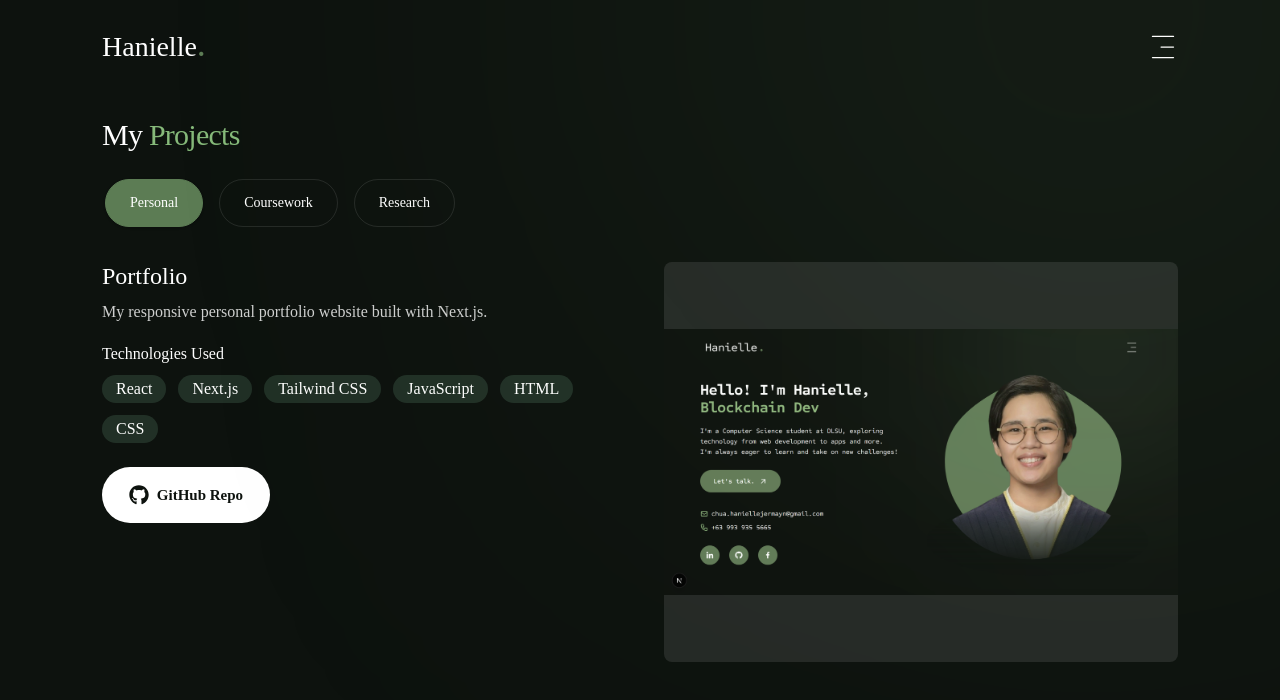
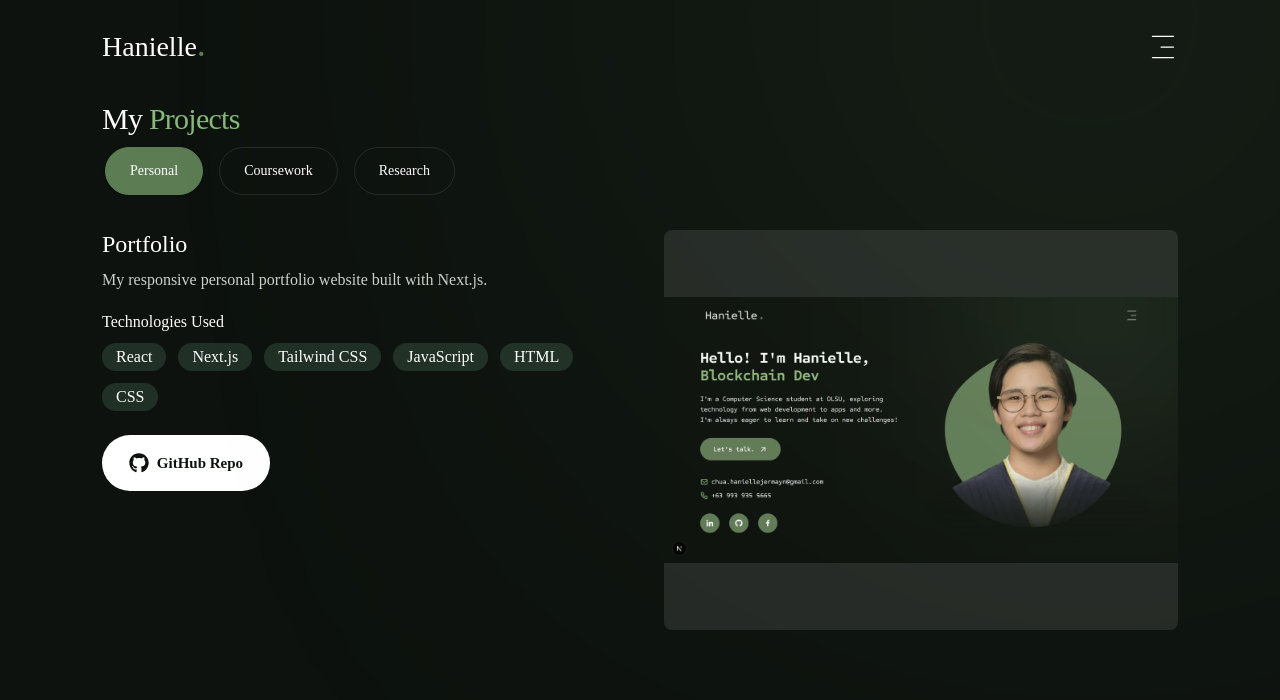
Before and after one commit to haniellejermayn/haniellejermayn-portfolio, a Next.js app: page /projects in a window 1280 px wide. Shown: the top 700 px of the page. Built offline with nearby package versions, Linux system fonts and the light colour scheme; a web font is replaced by a local one.

Commit message:
added pagination in projects

```diff
--- a/package.json
+++ b/package.json
@@ -24,7 +24,8 @@
     "react-icons": "^5.5.0",
     "react-type-animation": "^3.2.0",
     "swiper": "^11.2.6",
-    "tailwind-merge": "^3.2.0"
+    "tailwind-merge": "^3.2.0",
+    "tailwind-scrollbar": "^4.0.2"
   },
   "devDependencies": {
     "@eslint/eslintrc": "^3",
--- a/src/app/globals.css
+++ b/src/app/globals.css
@@ -1,5 +1,6 @@
 @import "tailwindcss";
 @import "tw-animate-css";
+@plugin "tailwind-scrollbar";
 
 @theme {
   /* breakpoints */
--- a/src/app/projects/page.jsx
+++ b/src/app/projects/page.jsx
@@ -4,15 +4,17 @@ import { motion } from "framer-motion";
 
 // Swiper
 import { Swiper, SwiperSlide } from "swiper/react";
-import { Pagination } from "swiper/modules";
+import { Pagination, Navigation } from "swiper/modules";
 import "swiper/css";
 import "swiper/css/pagination";
+import "swiper/css/navigation";
 
 import { Tabs, TabsContent, TabsList, TabsTrigger } from "@/components/ui/tabs";
 import Link from "next/link";
 import Image from "next/image";
 import { MdArrowOutward } from "react-icons/md";
 import { FaGithub } from "react-icons/fa";
+import { IoIosArrowBack, IoIosArrowForward } from "react-icons/io";
 
 const projects = [
   {
@@ -85,18 +87,15 @@ const Projects = () => {
       }}
       className="min-h-[80vh] flex items-center py-0"
     >
-      <div className="container mx-auto w-full h-[80vh] flex flex-col mt-6">
+      <div className="container mx-auto w-full h-[80vh] flex flex-col mt-2">
         {/* Header */}
-        <h2 className="h2 mb-6 max-w-[600px]">
+        <h2 className="h2 mb-2 max-w-[600px]">
           My <span className="text-accent-light">Projects</span>
         </h2>
         {/* Tabs */}
-        <Tabs
-          defaultValue="Personal"
-          className="w-full flex flex-col gap-6 md:gap-8 2xl:gap-12"
-        >
+        <Tabs defaultValue="Personal" className="w-full flex flex-col gap-2 ">
           {/* Tabs List */}
-          <TabsList className="flex flex-wrap justify-center items-center gap-4 h-full mb-4 md:mb-0">
+          <TabsList className="max-h-[80px] flex flex-wrap justify-center items-center gap-4 h-full mb-0">
             {categories.map((category) => {
               return (
                 <TabsTrigger
@@ -111,11 +110,34 @@ const Projects = () => {
             })}
           </TabsList>
           {/* Tabs Content */}
-          <div>
+          <div className="scrollbar scrollbar-thumb-accent scrollbar-track-accent/5 overflow-y-scroll xl:overflow-y-visible">
             {categories.map((category) => {
               return (
                 <TabsContent key={category} value={category}>
-                  <Swiper>
+                  {/* Custom pagination container - positioned at the top, outside content */}
+                  <div className="swiper-pagination-custom flex justify-center items-center gap-4 mb-6"></div>
+
+                  <Swiper
+                    modules={[Pagination, Navigation]}
+                    pagination={{
+                      clickable: true,
+                      el: ".swiper-pagination-custom",
+                      renderBullet: function (index, className) {
+                        return (
+                          '<span class="' +
+                          className +
+                          '">' +
+                          (index + 1) +
+                          "</span>"
+                        );
+                      }
+                    }}
+                    navigation={{
+                      prevEl: ".swiper-button-prev-custom",
+                      nextEl: ".swiper-button-next-custom"
+                    }}
+                    className="pb-4"
+                  >
                     {projects
                       .filter((project) => project.category === category)
                       .map((project) => {
@@ -133,7 +155,7 @@ const Projects = () => {
                                   {project.description}
                                 </p>
                                 {/* Tech */}
-                                <div className=" my-2">
+                                <div className="my-2">
                                   <p className="mb-2">Technologies Used</p>
                                   <ul className="flex flex-wrap gap-3">
                                     {project.tech.map((item, index) => {
@@ -186,13 +208,13 @@ const Projects = () => {
                                 </div>
                               </div>
                               {/* Project Image */}
-                              <div className="w-full h-[25vh] md:h-[50vh] relative bg-pink-50/10 order-1 md:order-none rounded-lg overflow-hidden">
+                              <div className="w-full h-[20vh] md:h-[50vh] relative bg-pink-50/10 order-1 md:order-none rounded-lg overflow-hidden">
                                 <Image
                                   src={project.image}
                                   alt={project.title}
                                   fill
                                   sizes="(max-width: 768px) 100vw, 50vw"
-                                  className="object-contain" // Changed from object-cover to object-contain
+                                  className="object-contain"
                                   priority
                                 />
                               </div>
@@ -207,6 +229,44 @@ const Projects = () => {
           </div>
         </Tabs>
       </div>
+
+      {/* Add global styles for pagination bullets */}
+      <style jsx global>{`
+        .swiper-pagination-custom {
+          width: 100%;
+          display: flex;
+          justify-content: center;
+          padding: 0 0;
+          z-index: 10;
+        }
+
+        .swiper-pagination-bullet {
+          width: 28px;
+          height: 28px;
+          background: rgba(255, 255, 255, 0.2);
+          margin: 0 5px;
+          border-radius: 50%;
+          cursor: pointer;
+          transition: all 0.3s ease;
+          display: flex;
+          align-items: center;
+          justify-content: center;
+          font-size: 14px;
+          color: white;
+        }
+
+        .swiper-pagination-bullet-active {
+          background: var(--accent-color-light, #86b97a);
+          color: black;
+          font-weight: 600;
+        }
+
+        /* Hide default Swiper arrows since we're using custom ones */
+        .swiper-button-prev,
+        .swiper-button-next {
+          display: none;
+        }
+      `}</style>
     </motion.section>
   );
 };
--- a/src/components/Socials.jsx
+++ b/src/components/Socials.jsx
@@ -1,26 +1,36 @@
+"use client";
+
 import { BiLogoLinkedin, BiLogoFacebook, BiLogoGithub } from "react-icons/bi";
 
 const socials = [
   {
     icon: <BiLogoLinkedin />,
-    path: ""
+    path: "https://www.linkedin.com/in/hanielle-jermayn-chua-0ab448221"
   },
   {
     icon: <BiLogoGithub />,
-    path: ""
+    path: "https://github.com/haniellejermayn"
   },
   {
     icon: <BiLogoFacebook />,
-    path: ""
+    path: "https://www.facebook.com/profile.php?id=100005266758624"
   }
 ];
 
 const Socials = ({ containerStyles, iconStyles }) => {
+  const handleClick = (path) => {
+    window.open(path);
+  };
+
   return (
     <div className={containerStyles}>
       {socials.map((item, index) => {
         return (
-          <div key={index} className={iconStyles}>
+          <div
+            key={index}
+            className={iconStyles}
+            onClick={() => handleClick(item.path)}
+          >
             {item.icon}
           </div>
         );
```
Also changed, not shown: 1 other file (tests, documents, lock files or other folders).
